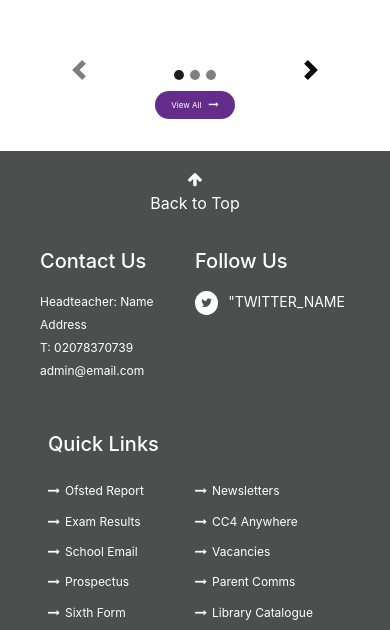
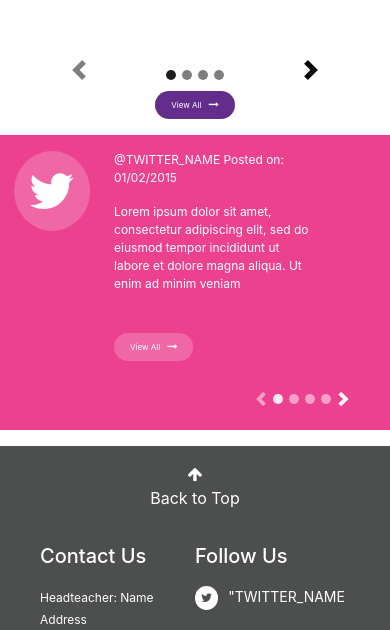
Before and after one commit to davidliamwalsh/evosite, a website built with webpack: page src/index.html in a window 390 px wide. Shown: the part 2777-3407 px from the top of the page. Built offline with nearby package versions, Linux system fonts and the light colour scheme.

Commit message:
full minus test

```diff
--- a/src/index.html
+++ b/src/index.html
@@ -94,7 +94,7 @@
       </div>
     </div>
 
-    <div id="newsCarousel" class="carousel slide c-calender" data-ride="carousel">
+    <div id="newsCarousel" class="carousel slide" data-ride="carousel">
       <ol class="carousel-indicators">
         <a class="carousel-control-prev" href="#newsCarousel" role="button" data-slide="prev">
           <span class="carousel-control-prev-icon c-carousel__control--prev-icon" aria-hidden="true"></span>
@@ -107,6 +107,7 @@
             <li data-target="#newsCarousel" data-slide-to="0" class="active"></li>
             <li data-target="#newsCarousel" data-slide-to="1"></li>
             <li data-target="#newsCarousel" data-slide-to="2"></li>
+            <li data-target="#newsCarousel" data-slide-to="3"></li>
           </div>
           <div class="c-carousel__indicators--button">
             <div class="o-button">
@@ -256,6 +257,7 @@
             <li data-target="#calenderCarousel" data-slide-to="0" class="active"></li>
             <li data-target="#calenderCarousel" data-slide-to="1"></li>
             <li data-target="#calenderCarousel" data-slide-to="2"></li>
+            <li data-target="#calenderCarousel" data-slide-to="3"></li>
           </div>
           <div class="c-calender__indicators--button">
             <div class="o-button">
@@ -275,6 +277,83 @@
           <div class="c-calender__inner-container">
             <h1 class="c-calender__inner-title">Calender</h1>
             <div class="c-calender__inner-image"></div>
+          </div>
+        </div>
+      </div>
+    </div>
+
+    <div id="mediaCarousel" class="carousel slide c-media" data-ride="carousel">
+      <ol class="carousel-indicators c-media__control">
+        <a class="carousel-control-prev" href="#mediaCarousel" role="button" data-slide="prev">
+          <span class="carousel-control-prev-icon c-media__control--prev-icon" aria-hidden="true"></span>
+        </a>
+        <a class="carousel-control-next" href="#mediaCarousel" role="button" data-slide="next">
+          <span class="carousel-control-next-icon c-media__control--next-icon" aria-hidden="true"></span>
+        </a>
+        <div class="c-media__indicators">
+          <div class="c-media__indicators--slide">
+            <li data-target="#mediaCarousel" data-slide-to="0" class="active"></li>
+            <li data-target="#mediaCarousel" data-slide-to="1"></li>
+            <li data-target="#mediaCarousel" data-slide-to="2"></li>
+            <li data-target="#mediaCarousel" data-slide-to="3"></li>
+          </div>
+        </div>
+      </ol>
+      <div class="carousel-inner c-media__inner">
+        <div class="carousel-item active">
+          <div class="c-media__inner-container">
+            <div class="c-media__inner-image">
+              <i class="fa fa-twitter"></i>
+            </div>
+            <div class="c-media__inner-info">
+              <p>@TWITTER_NAME Posted on: 01/02/2015</p>
+              <p>Lorem ipsum dolor sit amet, consectetur adipiscing elit, sed do eiusmod tempor incididunt ut labore et dolore magna aliqua. Ut enim ad minim veniam</p>
+              <div class="o-button">
+                <button class="o-button__btn c-media__btn">View All <i class="fa fa-long-arrow-right"></i></button>
+              </div>
+            </div>
+          </div>
+        </div>
+        <div class="carousel-item">
+          <div class="c-media__inner-container">
+            <div class="c-media__inner-image">
+              <i class="fa fa-twitter"></i>
+            </div>
+            <div class="c-media__inner-info">
+              <p>@TWITTER_NAME Posted on: 01/02/2015</p>
+              <p>Lorem ipsum dolor sit amet, consectetur adipiscing elit, sed do eiusmod tempor incididunt ut labore et dolore magna aliqua. Ut enim ad minim veniam</p>
+              <div class="o-button">
+                <button class="o-button__btn c-media__btn">View All <i class="fa fa-long-arrow-right"></i></button>
+              </div>
+            </div>
+          </div>
+        </div>
+        <div class="carousel-item">
+          <div class="c-media__inner-container">
+            <div class="c-media__inner-image">
+              <i class="fa fa-twitter"></i>
+            </div>
+            <div class="c-media__inner-info">
+              <p>@TWITTER_NAME Posted on: 01/02/2015</p>
+              <p>Lorem ipsum dolor sit amet, consectetur adipiscing elit, sed do eiusmod tempor incididunt ut labore et dolore magna aliqua. Ut enim ad minim veniam</p>
+              <div class="o-button">
+                <button class="o-button__btn c-media__btn">View All <i class="fa fa-long-arrow-right"></i></button>
+              </div>
+            </div>
+          </div>
+        </div>
+        <div class="carousel-item">
+          <div class="c-media__inner-container">
+            <div class="c-media__inner-image">
+              <i class="fa fa-twitter"></i>
+            </div>
+            <div class="c-media__inner-info">
+              <p>@TWITTER_NAME Posted on: 01/02/2015</p>
+              <p>Lorem ipsum dolor sit amet, consectetur adipiscing elit, sed do eiusmod tempor incididunt ut labore et dolore magna aliqua. Ut enim ad minim veniam</p>
+              <div class="o-button">
+                <button class="o-button__btn c-media__btn">View All <i class="fa fa-long-arrow-right"></i></button>
+              </div>
+            </div>
           </div>
         </div>
       </div>
--- a/src/style/components/c-calender.scss
+++ b/src/style/components/c-calender.scss
@@ -49,7 +49,7 @@
       background-repeat: no-repeat;
       object-fit: cover;
       background-size: cover;
-      background-size: 780px 200px
+      background-size: 75vw;
     }
   }
 }
--- /dev/null
+++ b/src/style/components/c-media.scss
@@ -0,0 +1,80 @@
+.c-media {
+  &__control {
+    margin-right: 10%;
+    margin-left: 75%;
+  }
+
+  &__indicators {
+    display: flex;
+
+    &--slide {
+      display: flex;
+      margin: auto;
+
+      li {
+        width: 10px;
+        height: 10px;
+        border-radius: 100%;
+      }
+    }
+  }
+
+  &__inner {
+    height: 35vh;
+    background: $main;
+    color: #fff;
+
+    &-container {
+      width: 80%;
+      margin: auto;
+      padding: 2em;
+      display: flex;
+    }
+
+    &-image {
+      .fa {
+        border-radius: 100%;
+        background: #f067a5;
+        padding: 15px;
+        font-size: 50px;
+      }
+    }
+
+    &-info {
+      width: 70%;
+      padding: 0 2em;
+      display: flex;
+      flex-direction: column;
+      justify-content: space-around;
+      font-size: 12px;
+    }
+  }
+
+  &__btn {
+    margin: 3em 0;
+    background: #f067a5;
+  }
+}
+
+@media screen and (max-width: 750px) {
+
+  .c-media {
+
+    &__control {
+      margin-right: 10%;
+      margin-left: 65%;
+    }
+
+    &__inner {
+      &-container {
+        width: 90%;
+        padding: 1em;
+      }
+
+      &-info {
+        width: 100%;
+        padding: 0 2em;
+      }
+    }
+  }
+}
--- a/src/style/components/c-navbar.scss
+++ b/src/style/components/c-navbar.scss
@@ -119,6 +119,9 @@
   .fa-ellipsis-h {
     color: #fff;
     font-size: 13px;
+    display: block;
+    padding-top: 3px;
+    padding-left: 3px;
 
     &:hover {
       color: $nav-link-hover;
--- a/src/style/main.scss
+++ b/src/style/main.scss
@@ -9,6 +9,7 @@
 @import "./components/c-intro";
 @import "./components/c-carousel";
 @import "./components/c-calender";
+@import "./components/c-media";
 @import "./components/c-footer";
 @import "./components/c-container";
 
```
